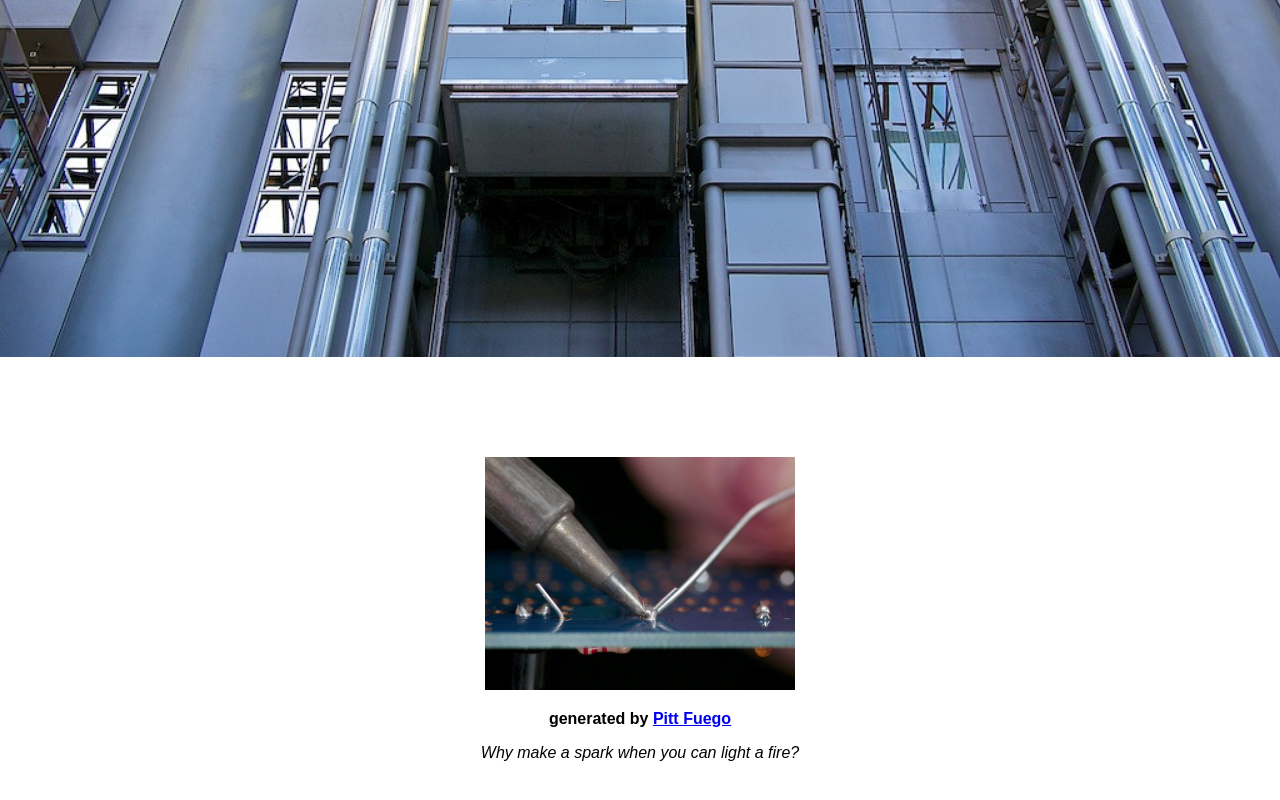
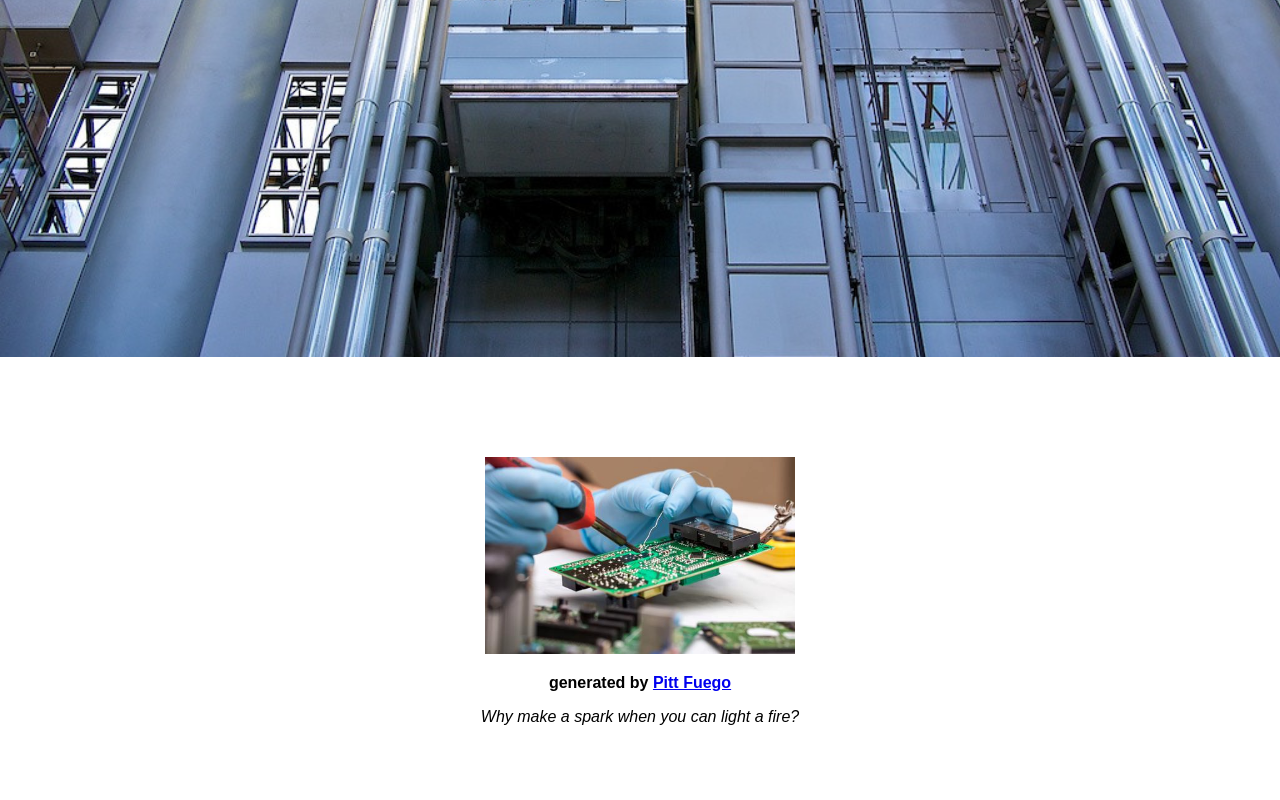
Before and after one commit to MarkCiora/SolderingElevatorPitch, a plain HTML site: page index.html in a window 1280 px wide. Shown: the part 5367-6167 px from the top of the page. Drawn offline with Linux system fonts and the light colour scheme.

Commit message:
Update index.html

```diff
--- a/index.html
+++ b/index.html
@@ -119,7 +119,7 @@ BTW. You can leave these faded comments be, or delete them. They are but road si
 
 
 <div id="logo">
-    <img src="solder_policy.jpg" alt="image of soldering for policy section" style="max-width:25%;max-height:25%;">
+    <img src="hero.jpg" alt="image of soldering at bottom" style="max-width:25%;max-height:25%;">
         <p><b>generated by <a href="https://pitt-fuego.github.io/Pitt-Fuego-Coding-Tools/">Pitt Fuego</a></b></p>
           <p><em>Why make a spark when you can light a fire?</em></p>
 </div>
```
